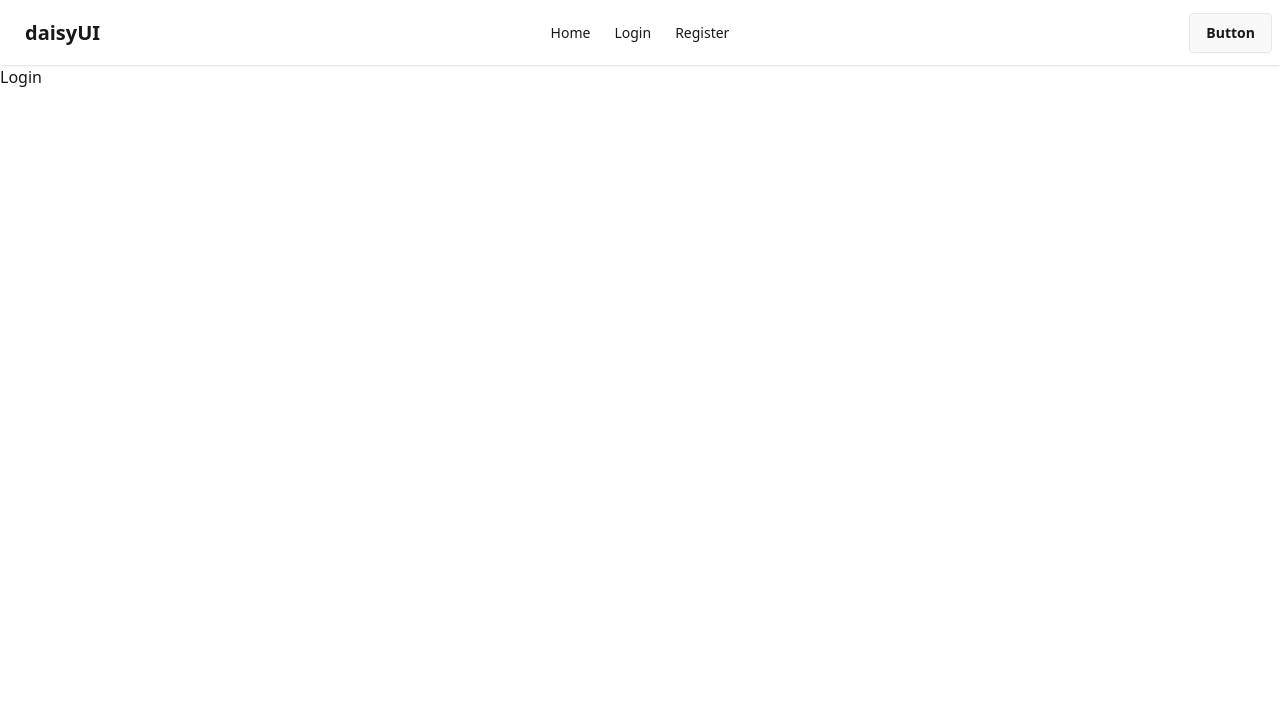
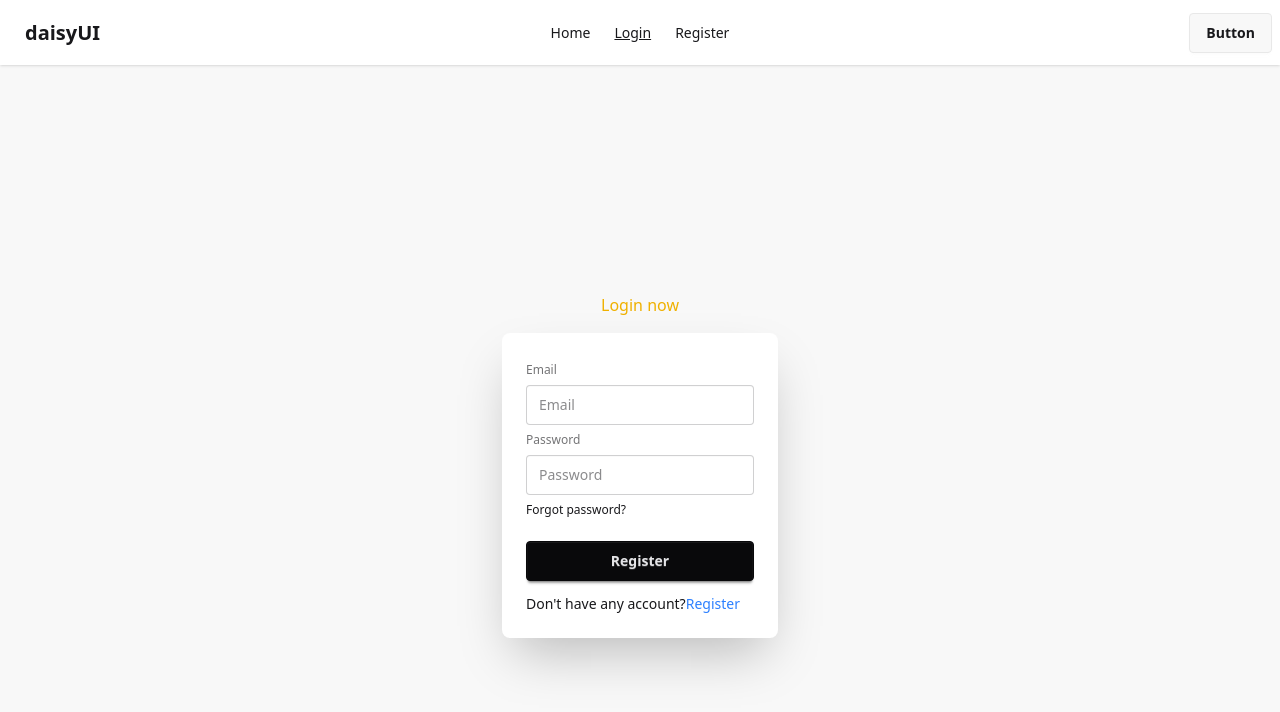
Before and after one commit to ehasun15019/ph-M-49-React-Auth-Integration-Private-Route, a React (Vite) app: page /login in a window 1280 px wide. Shown: the top 712 px of the page. Built offline with nearby package versions, Linux system fonts and the light colour scheme.

Commit message:
create firebase password auth setup

```diff
--- a/src/Components/Login/Login.jsx
+++ b/src/Components/Login/Login.jsx
@@ -1,11 +1,51 @@
-import React from 'react'
+import React from "react";
+import { Link } from "react-router";
 
 const Login = () => {
   return (
-    <div>
-      <p>Login</p>
+    <div className="hero bg-base-200 min-h-screen">
+      <div className="hero-content flex-col">
+        <h1 className="text-yellow-500">Login now</h1>
+        <div className="card bg-base-100 w-full max-w-sm shrink-0 shadow-2xl">
+          <div className="card-body">
+            {/* from */}
+            <form>
+              <fieldset className="fieldset">
+                {/* Email */}
+                <label className="label">Email</label>
+                <input
+                  type="email"
+                  className="input"
+                  placeholder="Email"
+                  name="email"
+                />
+
+                {/* password */}
+                <label className="label">Password</label>
+                <input
+                  type="password"
+                  className="input"
+                  placeholder="Password"
+                  name="password"
+                />
+                <div>
+                  <a className="link link-hover">Forgot password?</a>
+                </div>
+                <button className="btn btn-neutral mt-4">Register</button>
+              </fieldset>
+            </form>
+
+            <p>
+              Don't have any account?
+              <Link className="text-blue-500" to="/register">
+                Register
+              </Link>
+            </p>
+          </div>
+        </div>
+      </div>
     </div>
-  )
-}
+  );
+};
 
-export default Login
+export default Login;
--- a/src/Components/Register/Register.jsx
+++ b/src/Components/Register/Register.jsx
@@ -1,29 +1,80 @@
 import React from "react";
+import { createUserWithEmailAndPassword } from "firebase/auth";
+import { Link } from "react-router";
+import { auth } from "../../firebase/firebase.config";
 
 const Register = () => {
+
+    /* registration functionality start */
+    const hanldeRegister = (e) => {
+        e.preventDefault();
+        const email = e.target.email.value;
+        const password = e.target.password.value;
+
+        // firebsae passwordAuth start
+        createUserWithEmailAndPassword(auth, email, password)
+        .then((newUser) => {
+            return(
+                console.log(newUser),
+                e.target.reset()
+            )
+        })
+        .catch((error) => {
+            return(
+                console.log(error)
+            )
+        })
+    }
+    /* registration functionality end */
+
   return (
     <div className="hero bg-base-200 min-h-screen">
       <div className="hero-content flex-col">
-        <div className="text-center lg:text-left"></div>
-          <h1 className="text-yellow-500">Register now</h1>
+        <h1 className="text-yellow-500">Register now</h1>
         <div className="card bg-base-100 w-full max-w-sm shrink-0 shadow-2xl">
           <div className="card-body">
-            <form action="">
+            {/* from */}
+            <form onSubmit={hanldeRegister}>
               <fieldset className="fieldset">
+                {/* name */}
+                <label className="label">Name</label>
+                <input
+                  type="text"
+                  className="input"
+                  placeholder="Name"
+                  name="name"
+                />
+
+                {/* Email */}
                 <label className="label">Email</label>
-                <input type="email" className="input" placeholder="Email" />
+                <input
+                  type="email"
+                  className="input"
+                  placeholder="Email"
+                  name="email"
+                />
+
+                {/* password */}
                 <label className="label">Password</label>
                 <input
                   type="password"
                   className="input"
                   placeholder="Password"
+                  name="password"
                 />
                 <div>
                   <a className="link link-hover">Forgot password?</a>
                 </div>
-                <button className="btn btn-neutral mt-4">Login</button>
+                <button className="btn btn-neutral mt-4">Register</button>
               </fieldset>
             </form>
+
+            <p>
+              Already have an account?{" "}
+              <Link className="text-blue-500" to="/login">
+                Login
+              </Link>
+            </p>
           </div>
         </div>
       </div>
--- a/src/firebase/firebase.config.js
+++ b/src/firebase/firebase.config.js
@@ -1,11 +1,14 @@
 // Import the functions you need from the SDKs you need
 import { initializeApp } from "firebase/app";
+
+// this is come from firebase docs (get started)
+import { getAuth } from "firebase/auth";
 // TODO: Add SDKs for Firebase products that you want to use
 // https://firebase.google.com/docs/web/setup#available-libraries
 
 // Your web app's Firebase configuration
 const firebaseConfig = {
-  apiKey: import.meta.env.VITE_apikey,
+  apiKey: import.meta.env.VITE_apiKey,
   authDomain:  import.meta.env.VITE_authDomain,
   projectId:  import.meta.env.VITE_projectId,
   storageBucket:  import.meta.env.VITE_storageBucket,
@@ -15,3 +18,6 @@ const firebaseConfig = {
 
 // Initialize Firebase
 const app = initializeApp(firebaseConfig);
+
+// Initialize Firebase Authentication and get a reference to the service
+export const auth = getAuth(app);
--- a/src/index.css
+++ b/src/index.css
@@ -1,2 +1,7 @@
 @import "tailwindcss";
 @plugin "daisyui";
+
+.navbar a.active
+{
+    text-decoration: underline;
+}
```
Also changed, not shown: 1 other file (tests, documents, lock files or other folders).
